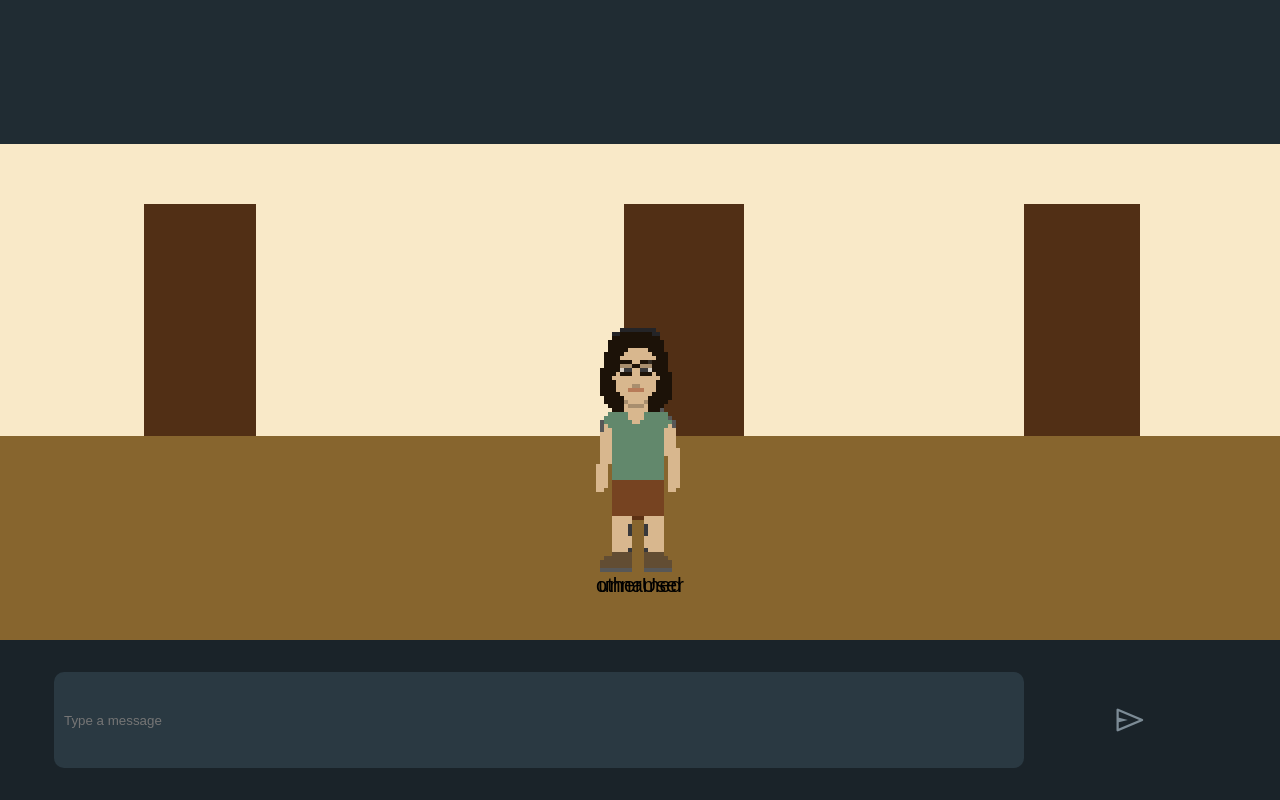
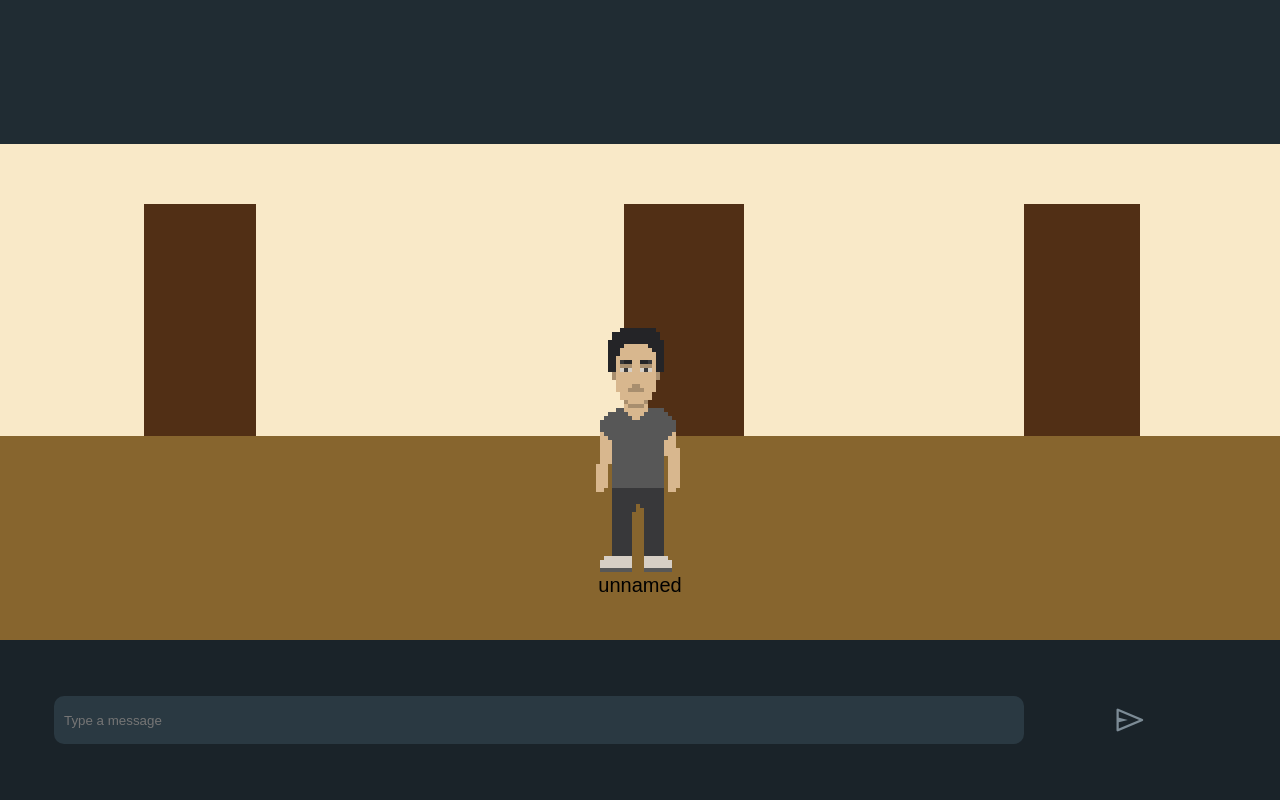
Before and after one commit to carles00/backend-chat, a website: page public/index.html in a window 1280 px wide. Drawn offline with nearby package versions, Linux system fonts and the light colour scheme.

Commit message:
text input and message printed

```diff
--- a/public/css/index.css
+++ b/public/css/index.css
@@ -37,7 +37,7 @@ html, body{
 }
 
 #user-input{
-    height: 60%;
+    height: 30%;
     width: 75%;
     border: none;
     outline: none;
--- a/public/js/client.js
+++ b/public/js/client.js
@@ -1,21 +1,44 @@
-const socket = new WebSocket("ws://ecv-etic.upf.edu/node/9024/ws");
+const server = new WebSocket("ws://ecv-etic.upf.edu/node/9024/ws");
 
-const msgs = [];
-const msg_history = {
-  type: 'history',
-  content: msgs
+const colors = ["#25d366", "#53a6fd", "#e26ab6", "#fc9775", "#ffbc38"];
+
+class Message{
+	constructor(type, content, userName){
+		this.type = type;
+		this.content = content;
+		this.userName = userName;
+	}
+}
+
+let room = null;
+let userId = null;
+let userName = null;
+
+var CHAT = {
+	input: null,
+    send_button: null,
+
+    init: function () {
+		this.input = document.getElementById("user-input");
+		this.send_button = document.getElementById("send-btn");
+
+		this.input.addEventListener('keyup', e =>{
+			if(e.key === "Enter"){
+				this.sendMessage();
+			}
+		});
+
+		//TODO connect to server
+
+	},
+
+	sendMessage: function(){
+		console.log(this.input.value);
+		let messageToSend = new Message("text", this.input.value, userName);
+		WORLD.sendMessage(messageToSend.content);
+		//TODO Send to server
+		this.input.value = '';
+	}
 };
-const colors = [
-  '#25d366',
-  '#53a6fd',
-  '#e26ab6',
-  '#fc9775',
-  '#ffbc38'
-];
-let room = null;
-let user_id = null;
-let user_name = null;
 
-const chat = document.getElementById('chat-container');
-const input = document.getElementById('user-input');
-const send_btn = document.getElementById('send-btn');
+CHAT.init();
--- a/public/js/render.js
+++ b/public/js/render.js
@@ -87,6 +87,9 @@ var WORLD = {
 
     getRoom: function(name){
         return this.roomByID[name];
+    },
+    sendMessage: function(text){
+        this.my_user.newMessage(text);
     }
 };
 
@@ -104,9 +107,6 @@ var Render = {
 
         WORLD.my_user = new User("user.png", "unnamed");
         WORLD.addUser(WORLD.my_user, WORLD.current_room);
-        let testUser = new User("spritesheet.png", "otherUser");
-        WORLD.addUser(testUser, WORLD.current_room);
-
     },
 
     draw: function (canvas, ctx) {
@@ -161,14 +161,15 @@ var Render = {
             64
         );
 
-        //TODO clean up code
         //draw messages
         let messages = user.messages;
         for(let i = 0; i<messages.length; i++){
             ctx.font= "5px Arial";
             let textSize = ctx.measureText(messages[i]);
+            //text background
             ctx.fillStyle = 'white';
-            ctx.fillRect(user.position - textSize.width/2, -32 - (10*i), textSize.width + 2, 8);
+            ctx.fillRect(user.position - (textSize.width/2) - 1, -32 - (10*i), textSize.width + 2, 8);
+            //text
             ctx.fillStyle = 'black';
             ctx.fillText(messages[i],user.position - textSize.width/2, -26-(10*i));
         }
```
